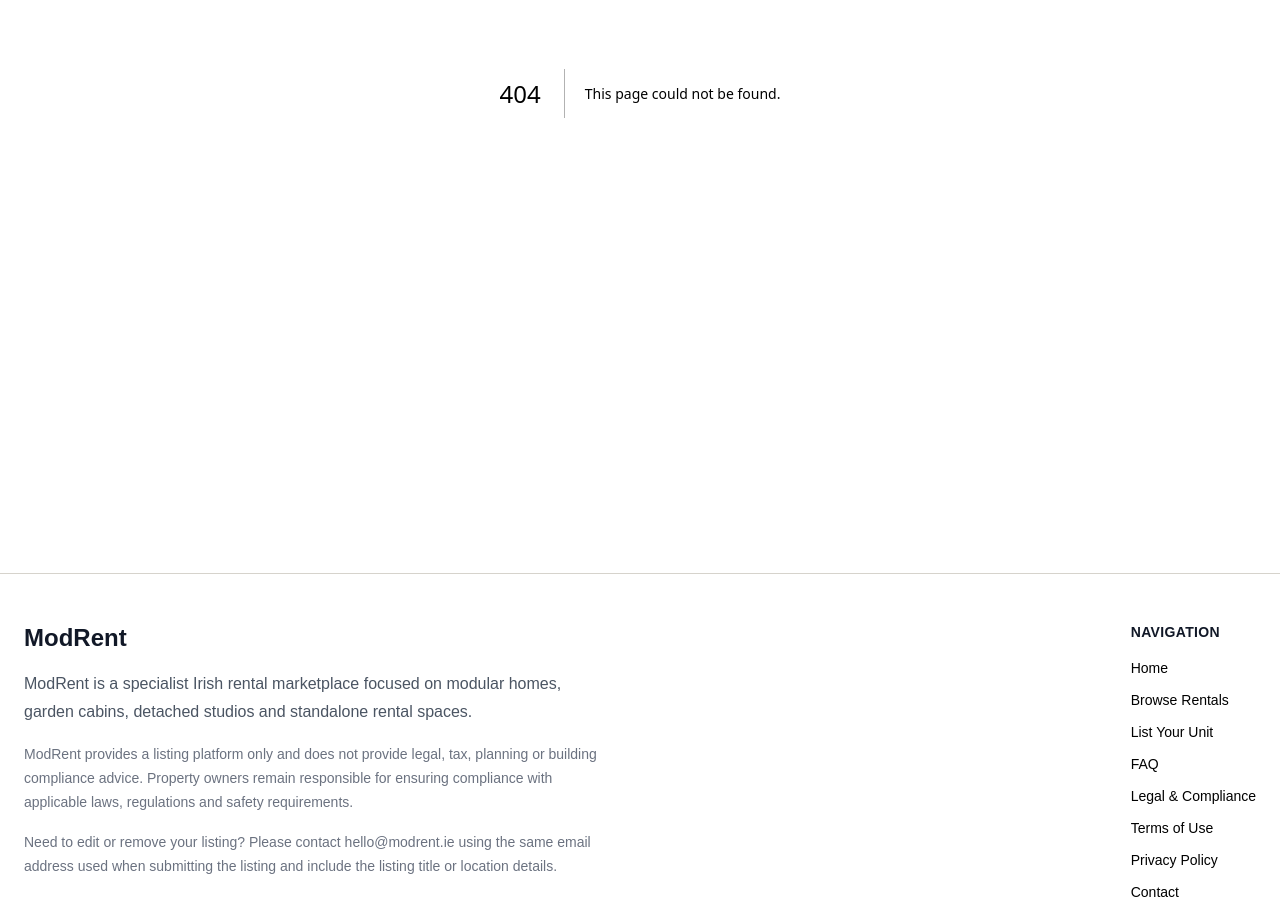
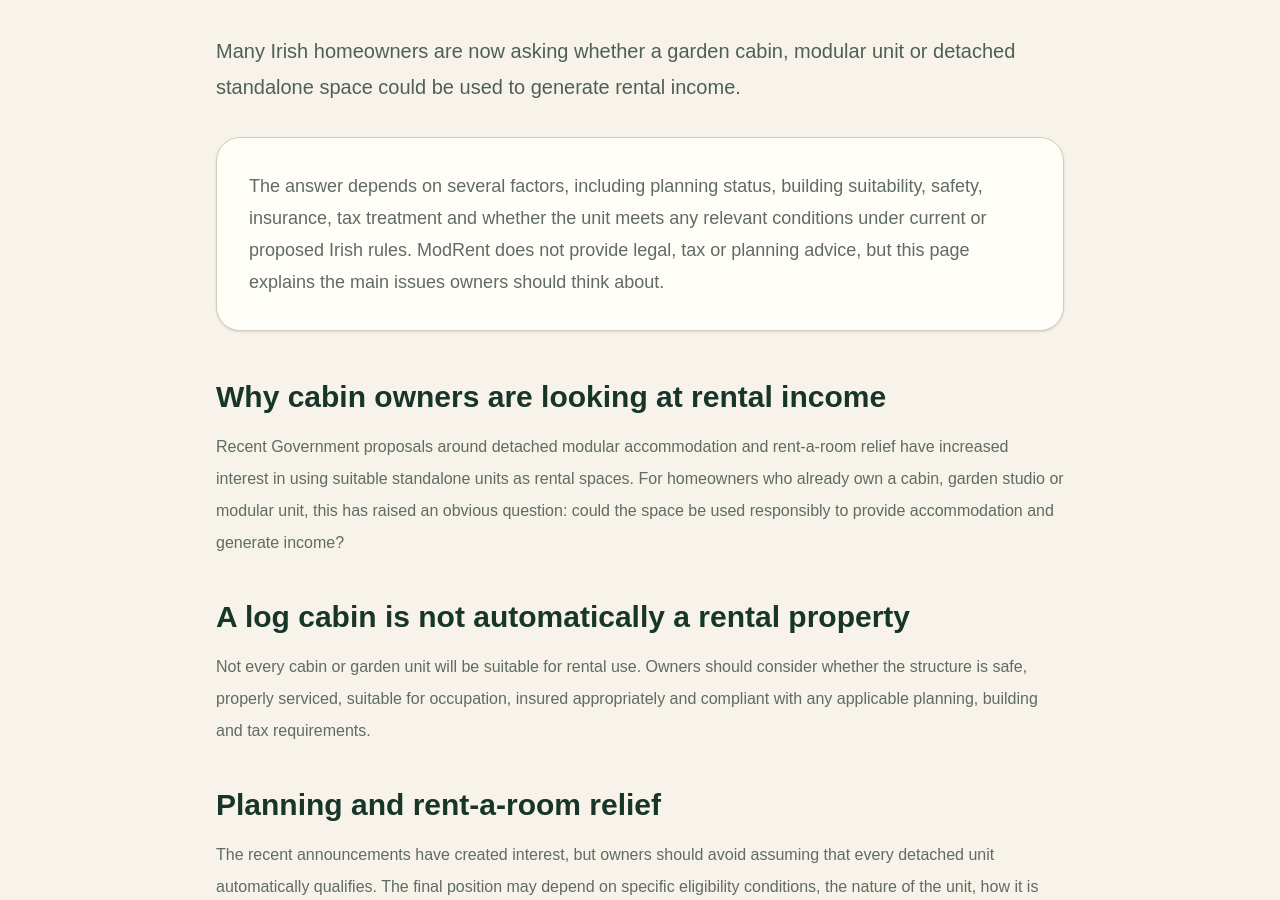
Before and after one commit to ZD12393/modrent, a Next.js app: page /can-i-rent-out-a-log-cabin-in-ireland in a window 1280 px wide. Before the commit this address had no page. Shown: the part 380-1280 px from the top of the page. Built offline with nearby package versions, Linux system fonts and the light colour scheme.

Commit message:
Add SEO landing page

```diff
--- /dev/null
+++ b/app/can-i-rent-out-a-log-cabin-in-ireland/page.tsx
@@ -0,0 +1,122 @@
+import type { Metadata } from "next";
+
+export const metadata: Metadata = {
+  title: "Can I Rent Out a Log Cabin in Ireland? | ModRent",
+  description:
+    "A practical overview for Irish cabin and modular unit owners considering rental income, rent-a-room relief, planning considerations and listing options.",
+};
+
+export default function LogCabinRentalIrelandPage() {
+  return (
+    <main className="min-h-screen bg-[#f7f3ea] text-[#1f2933]">
+      <section className="mx-auto max-w-4xl px-4 py-16 md:px-6 md:py-24">
+        <div className="mb-8 inline-block rounded-full border border-[#d8cdbb] bg-[#fffdf8] px-4 py-2 text-sm font-semibold text-[#244e3b]">
+          Cabin owners in Ireland
+        </div>
+
+        <h1 className="mb-6 text-4xl font-bold leading-tight tracking-tight text-[#173528] md:text-6xl">
+          Can I rent out a log cabin in Ireland?
+        </h1>
+
+        <p className="mb-8 text-xl leading-9 text-[#4f5f55]">
+          Many Irish homeowners are now asking whether a garden cabin, modular
+          unit or detached standalone space could be used to generate rental
+          income.
+        </p>
+
+        <div className="rounded-3xl border border-[#d8cdbb] bg-[#fffdf8] p-6 shadow-sm md:p-8">
+          <p className="text-lg leading-8 text-[#5f6b63]">
+            The answer depends on several factors, including planning status,
+            building suitability, safety, insurance, tax treatment and whether
+            the unit meets any relevant conditions under current or proposed
+            Irish rules. ModRent does not provide legal, tax or planning advice,
+            but this page explains the main issues owners should think about.
+          </p>
+        </div>
+
+        <section className="mt-12 space-y-10">
+          <div>
+            <h2 className="mb-4 text-3xl font-bold text-[#173528]">
+              Why cabin owners are looking at rental income
+            </h2>
+
+            <p className="leading-8 text-[#5f6b63]">
+              Recent Government proposals around detached modular accommodation
+              and rent-a-room relief have increased interest in using suitable
+              standalone units as rental spaces. For homeowners who already own
+              a cabin, garden studio or modular unit, this has raised an obvious
+              question: could the space be used responsibly to provide
+              accommodation and generate income?
+            </p>
+          </div>
+
+          <div>
+            <h2 className="mb-4 text-3xl font-bold text-[#173528]">
+              A log cabin is not automatically a rental property
+            </h2>
+
+            <p className="leading-8 text-[#5f6b63]">
+              Not every cabin or garden unit will be suitable for rental use.
+              Owners should consider whether the structure is safe, properly
+              serviced, suitable for occupation, insured appropriately and
+              compliant with any applicable planning, building and tax
+              requirements.
+            </p>
+          </div>
+
+          <div>
+            <h2 className="mb-4 text-3xl font-bold text-[#173528]">
+              Planning and rent-a-room relief
+            </h2>
+
+            <p className="leading-8 text-[#5f6b63]">
+              The recent announcements have created interest, but owners should
+              avoid assuming that every detached unit automatically qualifies.
+              The final position may depend on specific eligibility conditions,
+              the nature of the unit, how it is used and the rules in force at
+              the time. Before renting out a cabin, owners should confirm the
+              position for their own property.
+            </p>
+          </div>
+
+          <div>
+            <h2 className="mb-4 text-3xl font-bold text-[#173528]">
+              Where can cabin owners advertise?
+            </h2>
+
+            <p className="leading-8 text-[#5f6b63]">
+              Traditional rental websites are usually built around houses,
+              apartments and rooms. Holiday platforms are often aimed at short
+              stays. Cabins, modular homes and detached garden units can easily
+              get lost between these categories.
+            </p>
+
+            <p className="mt-4 leading-8 text-[#5f6b63]">
+              ModRent was created to give these standalone spaces a dedicated
+              place to be listed and discovered by people specifically looking
+              for this type of accommodation.
+            </p>
+          </div>
+
+          <div className="rounded-3xl bg-[#244e3b] p-7 text-white md:p-9">
+            <h2 className="mb-4 text-3xl font-bold">
+              Have a suitable cabin or modular unit?
+            </h2>
+
+            <p className="mb-6 leading-8 text-[#eef5ef]">
+              Owners can submit suitable standalone rental spaces to ModRent for
+              review. Standard listings and direct enquiries are currently free.
+            </p>
+
+            <a
+              href="/create"
+              className="inline-block rounded-xl bg-white px-6 py-4 font-bold text-[#244e3b]"
+            >
+              List your property
+            </a>
+          </div>
+        </section>
+      </section>
+    </main>
+  );
+}
--- a/app/sitemap.ts
+++ b/app/sitemap.ts
@@ -52,5 +52,11 @@ export default function sitemap(): MetadataRoute.Sitemap {
       changeFrequency: "monthly",
       priority: 0.7,
     },
+    {
+  url: `${baseUrl}/can-i-rent-out-a-log-cabin-in-ireland`,
+  lastModified: new Date(),
+  changeFrequency: "monthly",
+  priority: 0.8,
+},
   ];
 }
```
